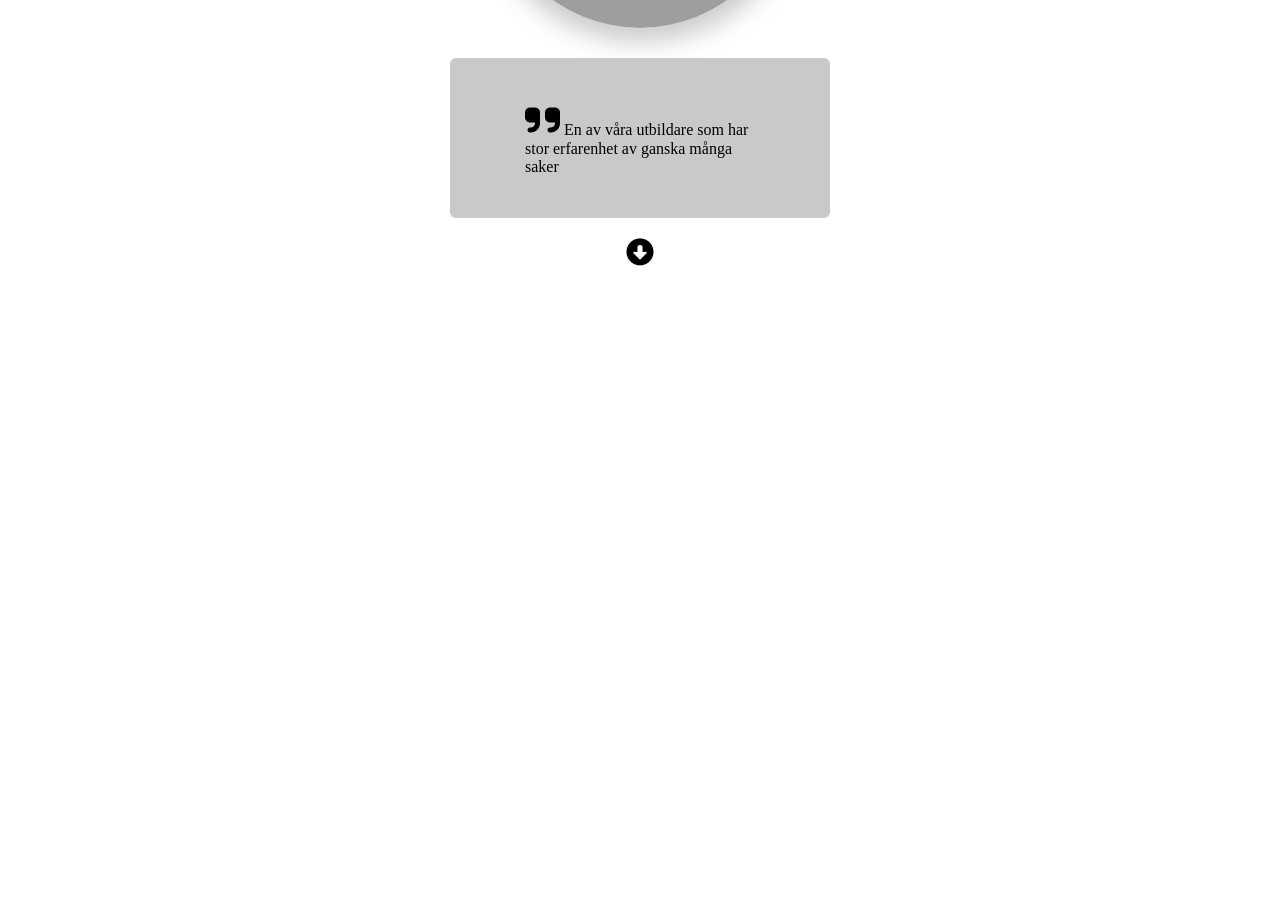
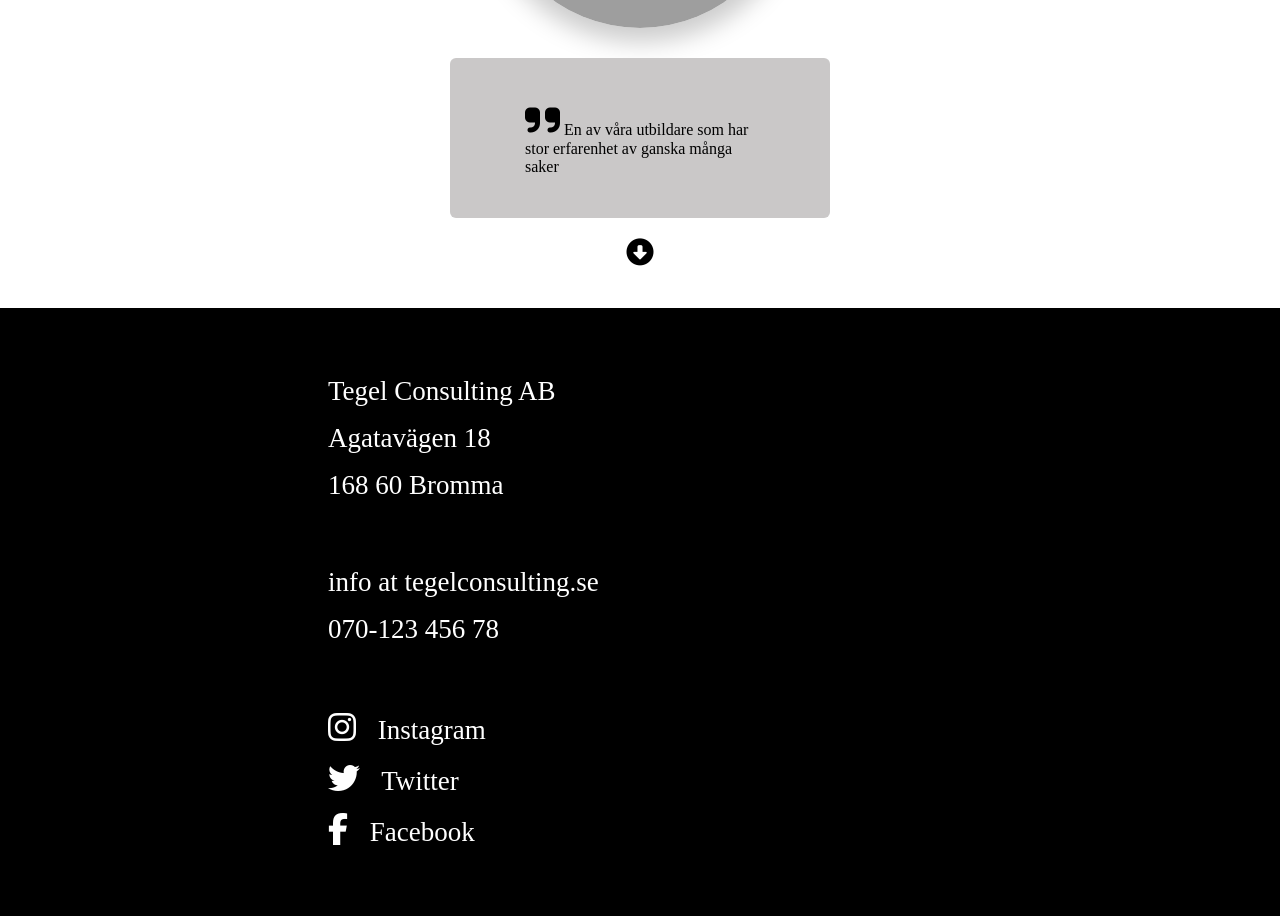
Before and after one commit to Cassandrabook/done-design, a website built with Parcel: page src/index.html in a window 1280 px wide. Shown: the part 2983-3899 px from the top of the page. Before the commit the page ends 3291 px from the top, so only its background shows below. Built offline with nearby package versions, Linux system fonts and the light colour scheme; grey boxes are pictures that could not be loaded.

Commit message:
added footer for adress, contact och social media with scss styling

```diff
--- a/src/SCSS/_mixins.scss
+++ b/src/SCSS/_mixins.scss
@@ -70,6 +70,7 @@
     align-items: center;
     gap: 30px;
 
+
     &__name{
         font-weight: bold;
         font-size: 18px;
@@ -92,3 +93,9 @@
         }
     }
 }
+
+@mixin desktop {
+    @media screen and (min-width: 1200px) {
+        @content;
+    }
+ }
--- a/src/SCSS/_startpage.scss
+++ b/src/SCSS/_startpage.scss
@@ -37,6 +37,8 @@
 #nav__checkbox:checked ~ label.nav__toggle .fa-bars {
     display: none;
 }
+
+
 
 .main {
     display: flex;
@@ -80,6 +82,8 @@
         font-size: 33px;
     }
 }
+
+.team {
 
     .rakib {
         @include m.team-design;
@@ -135,6 +139,9 @@
             background-image: url(./../assets/Sebastian_Square.png);
         }
     }
+}
+
+
 
 .aside-arrow-down {
     display: flex;
@@ -147,3 +154,24 @@
         font-size: 27px;
     }
 }
+
+.info {
+    background-color: black;
+    color: white;
+    display: flex;
+    flex-direction: column;
+    justify-content: center;
+    gap: 50px;
+    padding: 60px;
+    padding-left: 25%;
+
+    p{
+        font-size: 27px;
+        padding: 8px;
+
+        i{
+            font-size: 32px;
+            padding-right: 15px;
+        }
+    }
+}
--- a/src/index.html
+++ b/src/index.html
@@ -19,8 +19,8 @@
                     </label>
                     <ul class="nav__menu">
                         <li><a href="#">Hem</a></li>
-                        <li><a href="#">Om</a></li>
-                        <li><a href="#">Kontakt</a></li>
+                        <li><a href="#about">Om</a></li>
+                        <li><a href="#contact">Kontakt</a></li>
                     </ul>
                 </nav>
         </header>
@@ -31,12 +31,12 @@
                 <p class="main__description">To see how ...cotton ... is <br> mage, made I mean...</p>
             </div>
             <div class="main__arrow-down">
-                <a href="#"><i class="fa-sharp fa-solid fa-circle-down"></i></a>
+                <a href="#about"><i class="fa-sharp fa-solid fa-circle-down"></i></a>
             </div>
         </section>
     </main>
 
-    <aside class="staff">
+    <aside class="staff" id="about">
         <span class="head-text">
             <h2>Träffa laget</h2>
         </span>
@@ -88,11 +88,26 @@
         </article>
 
         <div class="aside-arrow-down">
-            <a href="#"><i class="fa-sharp fa-solid fa-circle-down"></i></a>
+            <a href="#contact"><i class="fa-sharp fa-solid fa-circle-down"></i></a>
         </div>
+    </aside>
 
-
-    </aside>
+    <footer class="info" id="contact">
+        <article class="info__adress">
+            <p>Tegel Consulting AB</p>
+            <p>Agatavägen 18</p>
+            <p>168 60 Bromma</p>
+        </article>
+        <article class="info__contact">
+            <p>info at tegelconsulting.se</p>
+            <p>070-123 456 78</p>
+        </article>
+        <article class="info__social">
+            <p><i class="fa-brands fa-instagram"></i> Instagram</p>
+            <p><i class="fa-brands fa-twitter"></i> Twitter</p>
+            <p><i class="fa-brands fa-facebook-f"></i> Facebook</p>
+        </article>
+    </footer>
 
 </body>
 </html>
```
Lines whose indentation alone changed are shown as unchanged.
